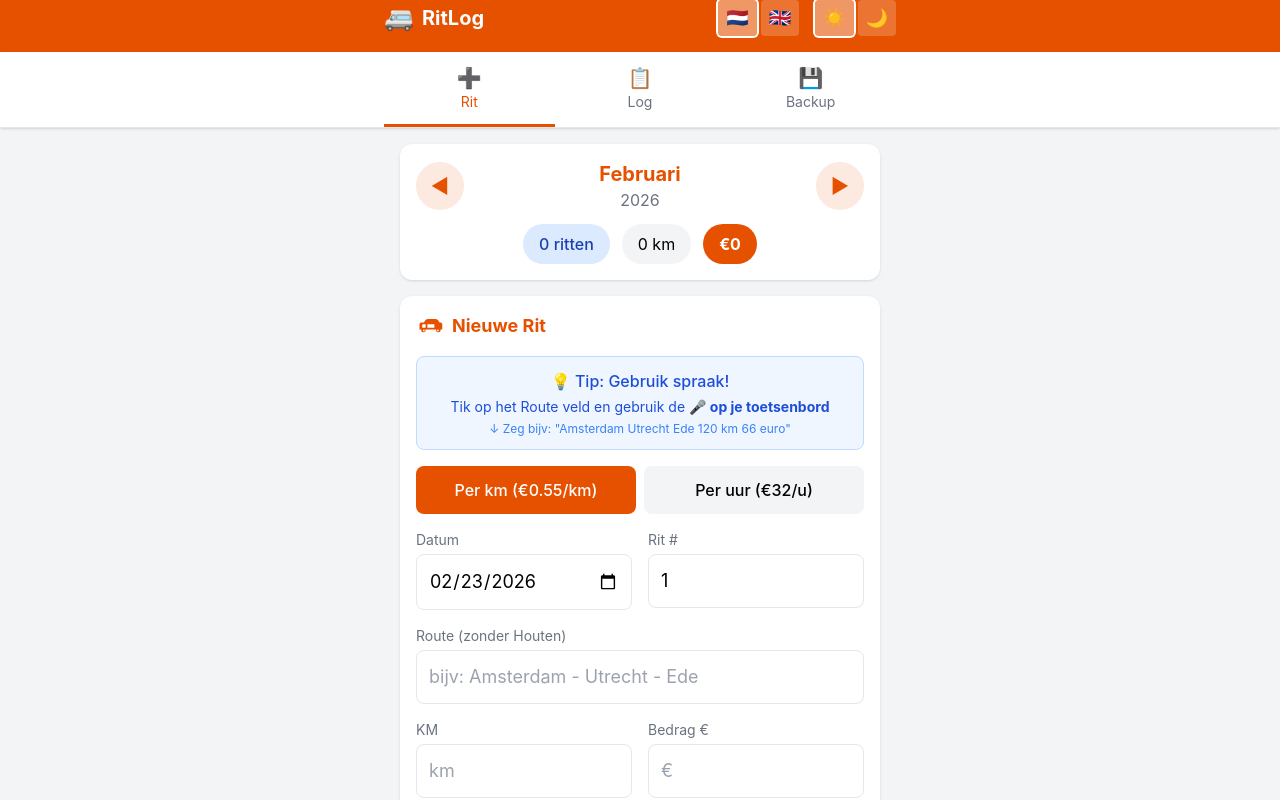
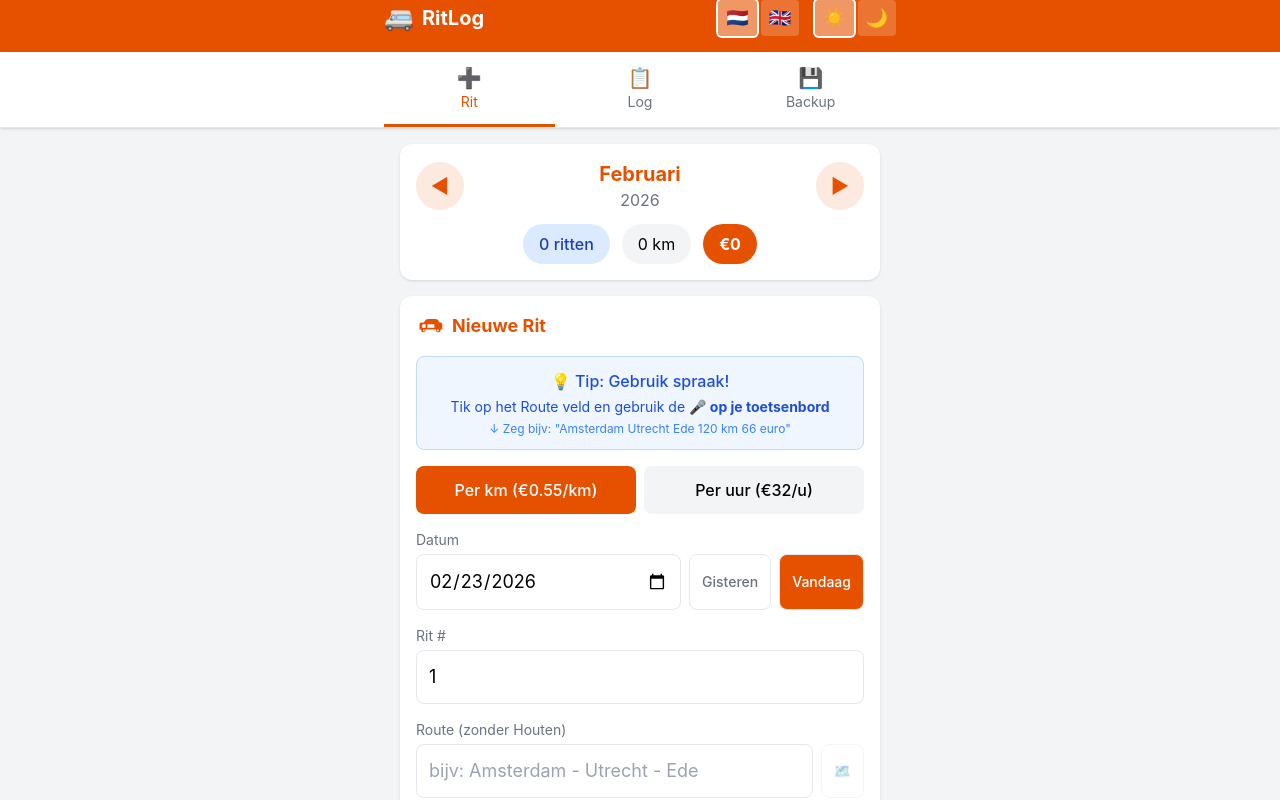
Before and after one commit to hjekel/ritlog, a React (Vite) app: page / in a window 1280 px wide. Shown: the top 800 px of the page. Built offline with nearby package versions, Linux system fonts and the light colour scheme.

Commit message:
Update App.jsx to V3.1
Google Maps km check knop toegevoegd naast route invoer

```diff
--- a/src/App.jsx
+++ b/src/App.jsx
@@ -57,8 +57,12 @@ const TRANSLATIONS = {
     nietGewerkt: 'Niet gewerkt',
     totaal: 'Totaal',
     tikOmTeBewerken: 'Tik op een rit om te bewerken',
+    gisteren: 'Gisteren',
+    vandaag: 'Vandaag',
+    weekend: 'Weekend',
+    checkMaps: 'Check km in Maps',
     gebruiksaanwijzing: 'Gebruiksaanwijzing',
-    hulpRitToevoegen: 'Vul route in → km en bedrag worden automatisch berekend',
+    hulpRitToevoegen: 'Vul route in → check km via 🗺️ knop → bedrag wordt berekend',
     hulpRitBewerken: 'Tik op een rit in Log om aan te passen',
     hulpRitVerwijderen: 'In bewerk-scherm onderaan',
     hulpFactuur: 'Log → CSV of PDF knop aan einde van de maand',
@@ -120,8 +124,12 @@ const TRANSLATIONS = {
     nietGewerkt: 'Not worked',
     totaal: 'Total',
     tikOmTeBewerken: 'Tap a trip to edit',
+    gisteren: 'Yesterday',
+    vandaag: 'Today',
+    weekend: 'Weekend',
+    checkMaps: 'Check km in Maps',
     gebruiksaanwijzing: 'How to use',
-    hulpRitToevoegen: 'Enter route → km and amount are calculated automatically',
+    hulpRitToevoegen: 'Enter route → check km via 🗺️ button → amount is calculated',
     hulpRitBewerken: 'Tap a trip in Log to edit',
     hulpRitVerwijderen: 'At the bottom of edit screen',
     hulpFactuur: 'Log → CSV or PDF button at end of month',
@@ -233,7 +241,7 @@ const Kalender = ({ maand, jaar, ritten, t, darkMode, primaryColor }) => {
       <div className="p-3">
         <div className="grid grid-cols-7 gap-1 mb-2">
           {t.dagenKort.map((dag, i) => (
-            <div key={i} className="text-center text-xs font-medium" style={{color: darkMode ? '#9ca3af' : '#6b7280'}}>
+            <div key={i} className={`text-center text-xs font-medium ${i === 0 || i === 6 ? 'opacity-60' : ''}`} style={{color: darkMode ? '#9ca3af' : '#6b7280'}}>
               {dag}
             </div>
           ))}
@@ -246,15 +254,17 @@ const Kalender = ({ maand, jaar, ritten, t, darkMode, primaryColor }) => {
               const heeftRit = ritDagen.has(dag);
               const isVandaag = isHuidigeMaand && dag === vandaagDag;
               const isVerleden = new Date(jaar, maand, dag) < new Date(vandaag.getFullYear(), vandaag.getMonth(), vandaag.getDate());
+              const isWeekend = di === 0 || di === 6; // Zondag of Zaterdag
 
               return (
                 <div
                   key={di}
                   className={`h-8 rounded flex items-center justify-center text-sm relative ${isVandaag ? 'ring-2 ring-offset-1' : ''}`}
                   style={{
-                    background: heeftRit ? '#22c55e' : (isVerleden ? '#ef4444' : (darkMode ? '#374151' : '#f3f4f6')),
+                    background: heeftRit ? '#22c55e' : (isVerleden ? (isWeekend ? '#f87171' : '#ef4444') : (darkMode ? '#374151' : (isWeekend ? '#e5e7eb' : '#f3f4f6'))),
                     color: heeftRit || isVerleden ? 'white' : (darkMode ? '#e4e4e7' : '#374151'),
-                    ringColor: primaryColor
+                    ringColor: primaryColor,
+                    opacity: isWeekend && !heeftRit && !isVerleden ? 0.7 : 1
                   }}
                 >
                   {dag}
@@ -552,6 +562,62 @@ export default function RitLogApp() {
     return cleaned.replace(/Houten-Houten/gi, 'Houten');
   };
 
+  // Datum helpers
+  const getVandaag = () => new Date().toISOString().split('T')[0];
+  const getGisteren = () => {
+    const gisteren = new Date();
+    gisteren.setDate(gisteren.getDate() - 1);
+    return gisteren.toISOString().split('T')[0];
+  };
+
+  // Bereken volgende ritnummer voor een bepaalde datum
+  const getVolgendeRitNummer = (datum) => {
+    const datumObj = new Date(datum);
+    const maand = datumObj.getMonth();
+    const jaar = datumObj.getFullYear();
+    const dag = datumObj.getDate();
+
+    // Vind ritten van dezelfde dag
+    const rittenVandaag = ritten.filter(r =>
+      r.maand === maand && r.jaar === jaar && r.dagNummer === dag
+    );
+
+    if (rittenVandaag.length > 0) {
+      // Er zijn al ritten vandaag, pak het hoogste nummer + 1
+      const hoogsteNummer = Math.max(...rittenVandaag.map(r => r.ritNummer));
+      return hoogsteNummer + 1;
+    }
+
+    // Geen ritten vandaag, begin bij 1
+    return 1;
+  };
+
+  // Handler voor datum wijziging met automatische rit# reset
+  const handleDatumChange = (nieuweDatum) => {
+    const volgendeNummer = getVolgendeRitNummer(nieuweDatum);
+    setNieuwRit({...nieuwRit, datum: nieuweDatum, ritNummer: volgendeNummer});
+  };
+
+  // Open Google Maps met route voor km check
+  const openGoogleMaps = () => {
+    if (!nieuwRit.route) return;
+
+    // Maak route string: Houten als start en eind
+    const routeParts = nieuwRit.route
+      .split(/[-,\/]/)
+      .map(s => s.trim())
+      .filter(s => s.length > 0);
+
+    // Voeg Houten toe aan begin en eind als niet aanwezig
+    const fullRoute = ['Houten', ...routeParts, 'Houten'];
+
+    // Bouw Google Maps URL met waypoints
+    // Format: /dir/plaats1/plaats2/plaats3/...
+    const mapsUrl = 'https://www.google.com/maps/dir/' + fullRoute.map(p => encodeURIComponent(p + ', Nederland')).join('/');
+
+    window.open(mapsUrl, '_blank');
+  };
+
   const handleAddRit = async () => {
     if (!nieuwRit.route) { alert(t.vulRouteIn); return; }
 
@@ -726,7 +792,7 @@ export default function RitLogApp() {
           </tr>
         </table>
         <div class="footer">
-          Gegenereerd door RitLog v2.9 • ${new Date().toLocaleDateString('nl-NL')}
+          Gegenereerd door RitLog v3.1 • ${new Date().toLocaleDateString('nl-NL')}
         </div>
       </body>
       </html>
@@ -741,7 +807,7 @@ export default function RitLogApp() {
   };
 
   const exportBackupJSON = () => {
-    const data = JSON.stringify({ ritten, logboek, exportDatum: new Date().toISOString(), versie: '2.9' }, null, 2);
+    const data = JSON.stringify({ ritten, logboek, exportDatum: new Date().toISOString(), versie: '3.1' }, null, 2);
     const blob = new Blob([data], { type: 'application/json' });
     const url = URL.createObjectURL(blob);
     const a = document.createElement('a');
@@ -1022,27 +1088,76 @@ export default function RitLogApp() {
             </div>
 
             <div className="space-y-4">
-              <div className="grid grid-cols-2 gap-4">
+              {/* Datum met snelknoppen */}
               <div>
                 <label className="text-sm block mb-1" style={{color: textMuted}}>{t.datum}</label>
-                  <input type="date" value={nieuwRit.datum} onChange={e => setNieuwRit({...nieuwRit, datum: e.target.value})}
-                    className="w-full border rounded-lg p-3 text-lg"
+                <div className="flex gap-2">
+                  <input type="date" value={nieuwRit.datum} onChange={e => handleDatumChange(e.target.value)}
+                    className="flex-1 border rounded-lg p-3 text-lg"
                     style={{background: darkMode ? '#374151' : 'white', color: textColor, borderColor}} />
+                  <button
+                    onClick={() => handleDatumChange(getGisteren())}
+                    className={`px-3 py-2 rounded-lg text-sm font-medium border ${nieuwRit.datum === getGisteren() ? 'text-white' : ''}`}
+                    style={{
+                      background: nieuwRit.datum === getGisteren() ? primaryColor : (darkMode ? '#374151' : 'white'),
+                      borderColor,
+                      color: nieuwRit.datum === getGisteren() ? 'white' : textMuted
+                    }}
+                  >
+                    {t.gisteren}
+                  </button>
+                  <button
+                    onClick={() => handleDatumChange(getVandaag())}
+                    className={`px-3 py-2 rounded-lg text-sm font-medium border ${nieuwRit.datum === getVandaag() ? 'text-white' : ''}`}
+                    style={{
+                      background: nieuwRit.datum === getVandaag() ? primaryColor : (darkMode ? '#374151' : 'white'),
+                      borderColor,
+                      color: nieuwRit.datum === getVandaag() ? 'white' : textMuted
+                    }}
+                  >
+                    {t.vandaag}
+                  </button>
                 </div>
+              </div>
+
+              {/* Rit # */}
               <div>
                 <label className="text-sm block mb-1" style={{color: textMuted}}>{t.rit} #</label>
                 <input type="number" min="1" value={nieuwRit.ritNummer} onChange={e => setNieuwRit({...nieuwRit, ritNummer: e.target.value})}
                   className="w-full border rounded-lg p-3 text-lg"
                   style={{background: darkMode ? '#374151' : 'white', color: textColor, borderColor}} />
               </div>
-              </div>
 
               <div>
                 <label className="text-sm block mb-1" style={{color: textMuted}}>{t.routeLabel}</label>
+                <div className="flex gap-2">
                   <input type="text" value={nieuwRit.route} onChange={e => setNieuwRit({...nieuwRit, route: e.target.value})}
                     placeholder={t.routePlaceholder}
-                  className="w-full border rounded-lg p-3 text-lg"
+                    className="flex-1 border rounded-lg p-3 text-lg"
                     style={{background: darkMode ? '#374151' : 'white', color: textColor, borderColor}} />
+                  <button
+                    onClick={openGoogleMaps}
+                    disabled={!nieuwRit.route}
+                    className="px-3 py-2 rounded-lg text-sm font-medium border flex items-center gap-1 disabled:opacity-40"
+                    style={{
+                      background: darkMode ? '#374151' : 'white',
+                      borderColor,
+                      color: '#4285f4'
+                    }}
+                    title={t.checkMaps}
+                  >
+                    🗺️
+                  </button>
+                </div>
+                {nieuwRit.route && (
+                  <button
+                    onClick={openGoogleMaps}
+                    className="mt-2 text-sm flex items-center gap-1 hover:underline"
+                    style={{color: '#4285f4'}}
+                  >
+                    🗺️ {t.checkMaps}
+                  </button>
+                )}
               </div>
 
               {!nieuwRit.isUurloon ? (
@@ -1168,7 +1283,7 @@ export default function RitLogApp() {
 
       <div className="text-center py-6 text-sm flex items-center justify-center gap-2" style={{color: textMuted}}>
         <CaddyIcon size={20} color={textMuted} />
-        <span>RitLog v2.9 • Jekel Dienstverlening</span>
+        <span>RitLog v3.1 • Jekel Dienstverlening</span>
       </div>
     </div>
   );
```
Lines whose indentation alone changed are shown as unchanged.
